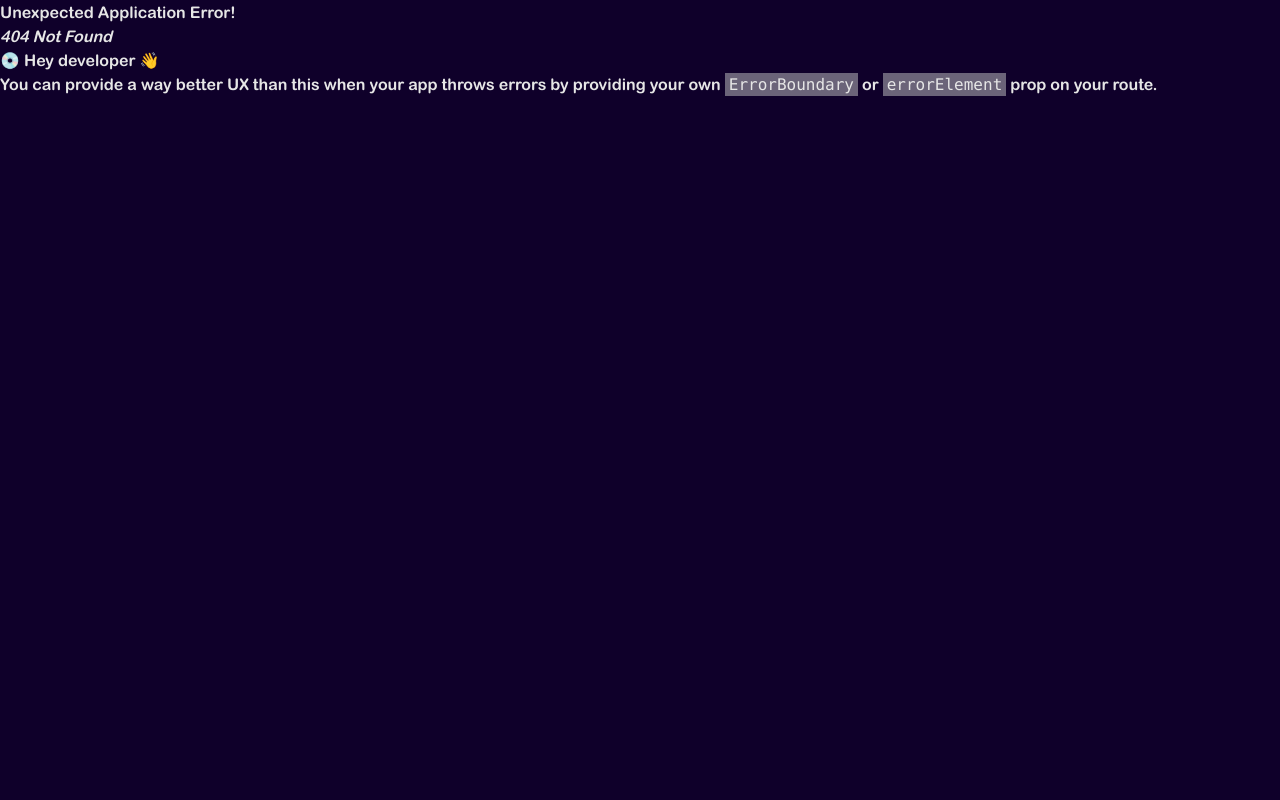
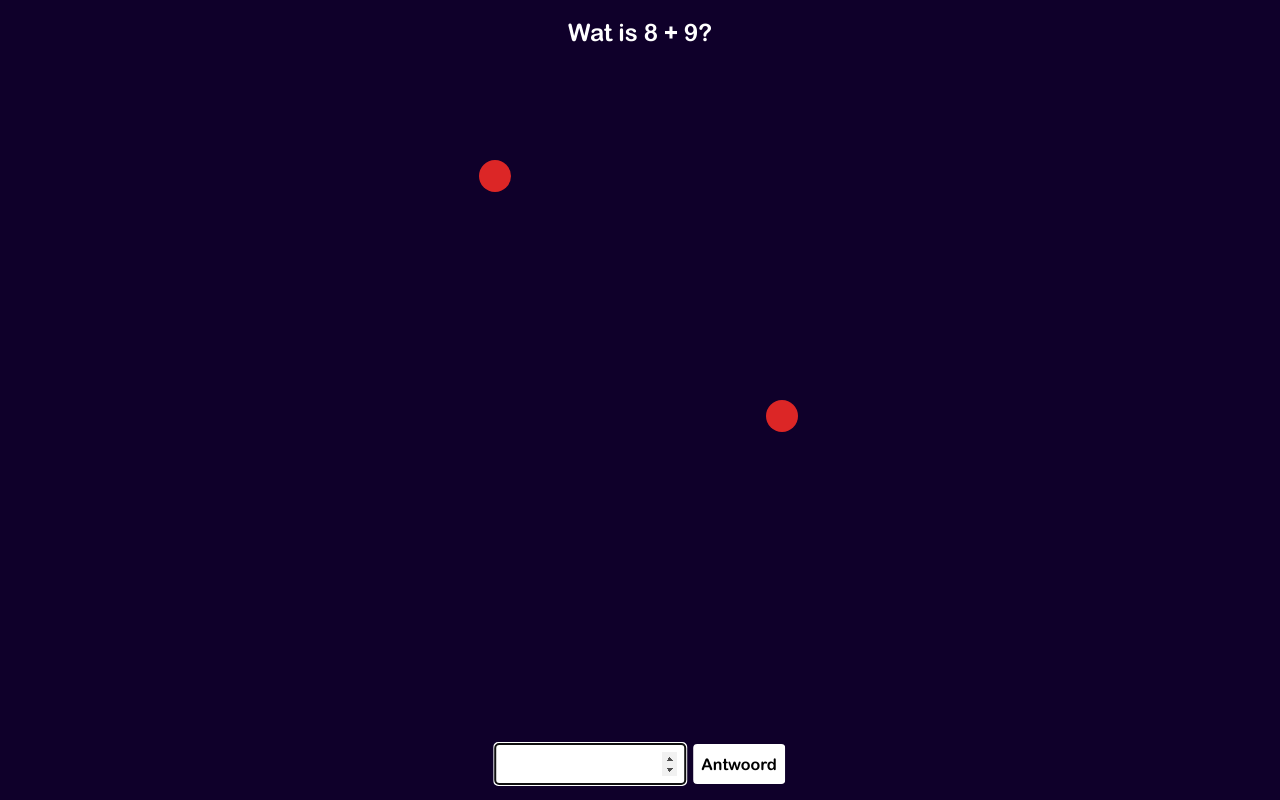
Before and after one commit to SemvanOsch/TLE-StartUp, a React app: page /plussums in a window 1280 px wide. Before the commit this address had no page. Built offline with nearby package versions, Linux system fonts and the light colour scheme; the HTML template or start-up script is replaced by a standard one.

Commit message:
eerste draft voor de plus sommen

```diff
--- /dev/null
+++ b/src/pages/plusSums.jsx
@@ -0,0 +1,120 @@
+import React, { useState, useEffect } from 'react';
+
+function generateSum() {
+    const a = Math.floor(Math.random() * 10);
+    const b = Math.floor(Math.random() * 10);
+    return { a, b, answer: a + b };
+}
+
+function PlusSums() {
+    const [sum, setSum] = useState(generateSum());
+    const [input, setInput] = useState('');
+    const [score, setScore] = useState(0);
+    const [gameOver, setGameOver] = useState(false);
+    const [meteors, setMeteors] = useState([]);
+
+    // Constante snelheid: van y=0 naar y=100 in 10 seconden
+    // Interval update elke 100ms, dus 100 updates per 10 seconden
+    const speedY = 100 / (10 * 10); // = 1% per 100ms
+
+    // Nieuwe meteoor toevoegen, max 3 tegelijk
+    useEffect(() => {
+        const interval = setInterval(() => {
+            setMeteors(prev => {
+                if (prev.length >= 3) return prev;
+
+                // Meteoor start x rondom midden +/- 15%
+                const startX = 50 + (Math.random() * 30 - 15);
+
+                const newMeteor = {
+                    id: Date.now(),
+                    x: startX,
+                    y: 0,
+                };
+
+                return [...prev, newMeteor];
+            });
+        }, 3000); // elke 3 seconden een nieuwe meteor
+
+        return () => clearInterval(interval);
+    }, []);
+
+    // Meteoren bewegen
+    useEffect(() => {
+        const interval = setInterval(() => {
+            setMeteors(prev =>
+                prev
+                    .map(m => ({ ...m, y: m.y + speedY }))
+                    .filter(m => {
+                        if (m.y >= 100) {
+                            setGameOver(true);
+                            return false;
+                        }
+                        return true;
+                    })
+            );
+        }, 100);
+
+        return () => clearInterval(interval);
+    }, [speedY]);
+
+    // Behandel antwoord
+    const handleSubmit = (e) => {
+        e.preventDefault();
+        if (parseInt(input) === sum.answer) {
+            // Verwijder de eerste meteor (dichtstbijzijnde)
+            setMeteors(prev => prev.slice(1));
+            setScore(score + 1);
+            setSum(generateSum());
+            setInput('');
+            if (score + 1 >= 10) {
+                setGameOver(true);
+            }
+        } else {
+            setInput('');
+        }
+    };
+
+    if (gameOver) {
+        return (
+            <main className="p-4 text-center">
+                <h1 className="text-2xl">{score >= 10 ? "🎉 Level gehaald!" : "💥 Game Over"}</h1>
+            </main>
+        );
+    }
+
+    return (
+        <main className="relative w-full h-screen bg-background text-white overflow-hidden">
+            <div className="absolute top-4 left-1/2 transform -translate-x-1/2 text-2xl">
+                Wat is {sum.a} + {sum.b}?
+            </div>
+
+            <form onSubmit={handleSubmit} className="absolute bottom-4 left-1/2 transform -translate-x-1/2">
+                <input
+                    type="number"
+                    value={input}
+                    onChange={(e) => setInput(e.target.value)}
+                    className="text-black p-2 rounded"
+                    autoFocus
+                />
+                <button type="submit" className="ml-2 bg-white text-black p-2 rounded">Antwoord</button>
+            </form>
+
+            {/* Meteoren */}
+            {meteors.map(meteor => (
+                <div
+                    key={meteor.id}
+                    className="absolute bg-red-600 w-8 h-8 rounded-full"
+                    style={{
+                        left: `${meteor.x}%`,
+                        top: `${meteor.y}%`,
+                        transform: 'translateX(-50%)',
+                        transition: 'top 0.1s linear',
+                    }}
+                />
+            ))}
+        </main>
+    );
+}
+
+export default PlusSums;
```
Also changed, not shown: src/App.jsx (+6 -1 lines).
